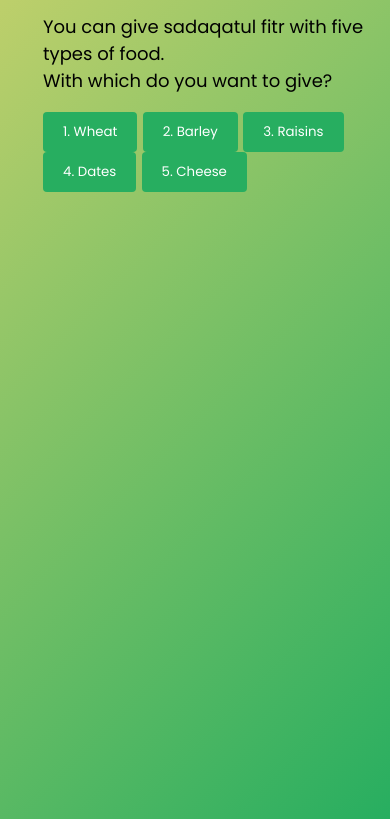
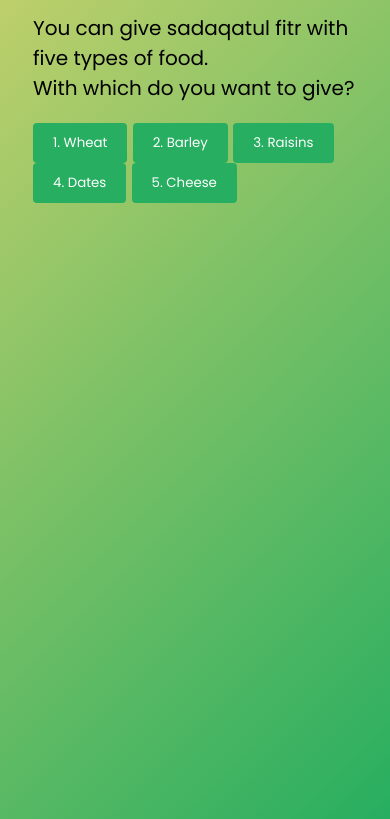
Before and after one commit to malif4652/SadaqatulFitrCalculating, a plain HTML site: page index.html in a window 390 px wide. Shown: the part 463-1282 px from the top of the page. Drawn offline with Linux system fonts and the light colour scheme.

Commit message:
Update css.style

```diff
--- a/style.css
+++ b/style.css
@@ -4,29 +4,30 @@
     font-family: 'poppins', Arial, sans-serif;
 	color: black;
 	display: flex;
+
     height: 100vh;
     justify-content: center;
     align-items: center;
     background: linear-gradient(135deg, #F7DC6F, #27AE60);
+    font-size: 18px;
 
 
 }
 .main{
 	max-width: 600px;
     width: 100%;
+}
 
-    padding: 10px;
-    border-radius: 5px;
-
-}
 .margin{
     margin-left: 45px;
     height: 400px;
 }
+
 p{
 	font-size: 18px;
-	}
-button{
+}
+
+    button{
 		padding: 10px 20px;
 		background-color: #27AE60;
 		border: none;
@@ -34,9 +35,11 @@
         font-family: 'poppins';
         color: white;
 }
+
 .colr{
 	color: #27AE60;
 }
+
 input{
     outline: none;
 	padding: 8px;
@@ -65,16 +68,18 @@
 @media (max-width: 620px) {
     body{
         height: 150vh;
+        font-size: 20px;
+
     }
     .main{
         max-width: 100%;
-        font-size: 20px;
-        justify-content: center;
-        align-items: center;
     }
     .margin{
         margin-left: 25px;
         height: 650px;
+    }
+    p{
+        font-size: 20px;
     }
     input{
         padding: 15px;
```
